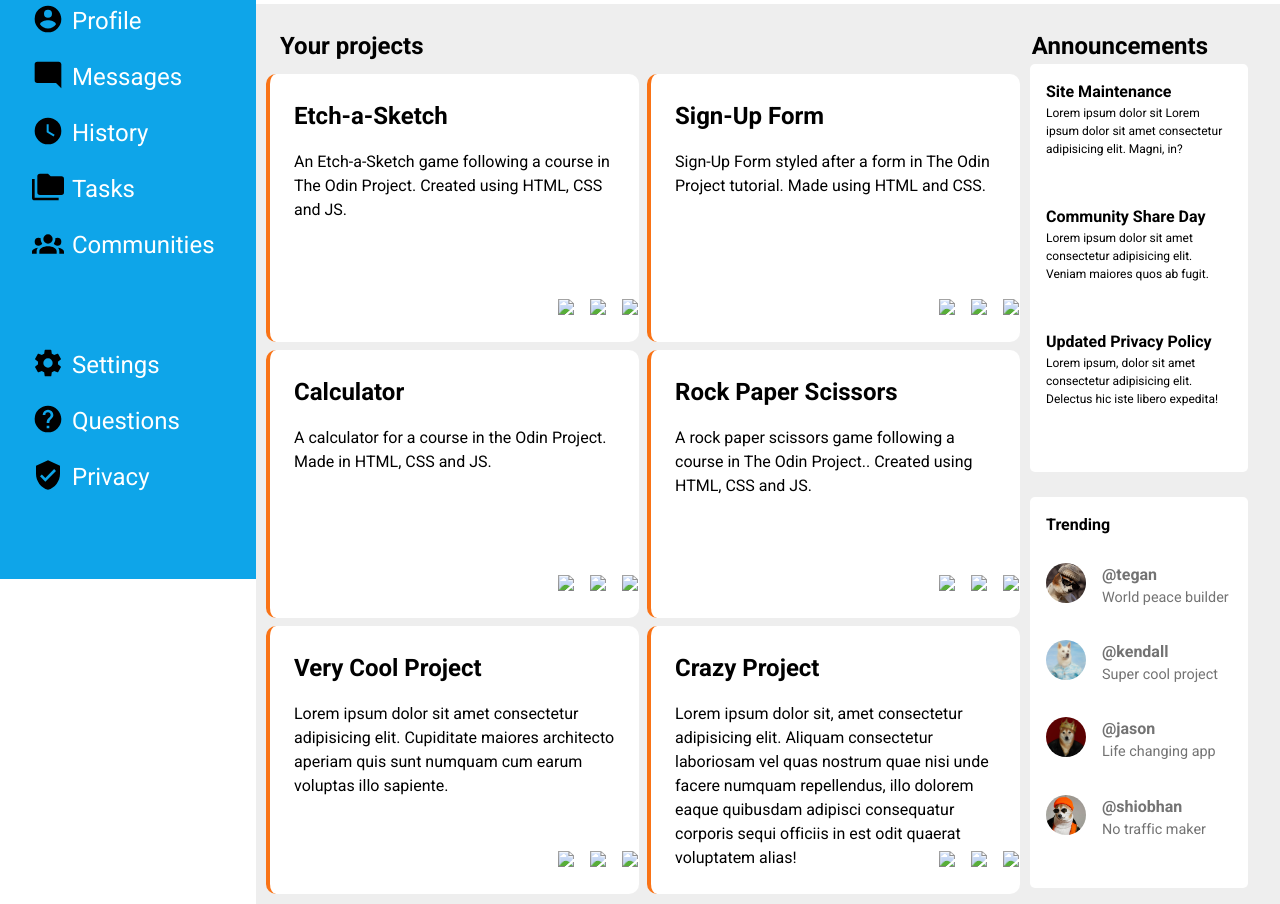
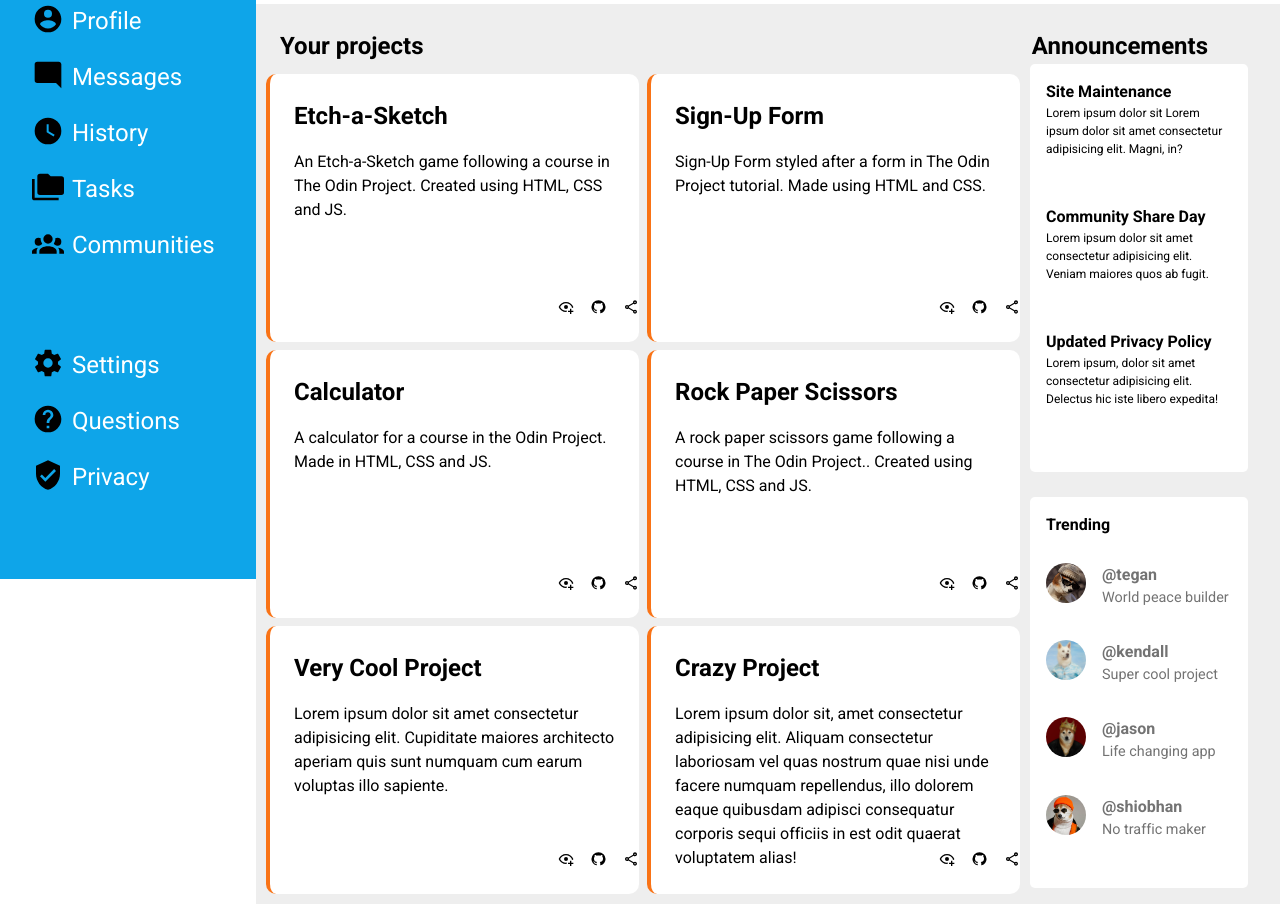
Before and after one commit to c0untyy/admin-dashboard, a plain HTML site: page index.html in a window 1280 px wide. Shown: the part 221-1125 px from the top of the page. Drawn offline with Linux system fonts and the light colour scheme; the site is published under a folder, as on GitHub Pages, so addresses that start at the root find nothing.

Commit message:
Fix wrong icon directory

```diff
--- a/index.html
+++ b/index.html
@@ -121,12 +121,12 @@
               </p>
               <div class="card_buttons">
                 <a href="https://c0untyy.github.io/etch-a-sketch/"
-                  ><img src="/icons/eye-plus-outline.svg"
+                  ><img src="icons/eye-plus-outline.svg"
                 /></a>
                 <a href="https://github.com/c0untyy/etch-a-sketch"
-                  ><img src="/icons/github.svg"
+                  ><img src="icons/github.svg"
                 /></a>
-                <a href="/"><img src="/icons/share-variant-outline.svg" /></a>
+                <a href="/"><img src="icons/share-variant-outline.svg" /></a>
               </div>
             </div>
             <div class="card">
@@ -137,12 +137,12 @@
               </p>
               <div class="card_buttons">
                 <a href="https://c0untyy.github.io/sign-up-form/"
-                  ><img src="/icons/eye-plus-outline.svg"
+                  ><img src="icons/eye-plus-outline.svg"
                 /></a>
                 <a href="https://github.com/c0untyy/sign-up-form"
-                  ><img src="/icons/github.svg"
+                  ><img src="icons/github.svg"
                 /></a>
-                <a href="/"><img src="/icons/share-variant-outline.svg" /></a>
+                <a href="/"><img src="icons/share-variant-outline.svg" /></a>
               </div>
             </div>
             <div class="card">
@@ -153,12 +153,12 @@
               </p>
               <div class="card_buttons">
                 <a href="https://c0untyy.github.io/calculator/"
-                  ><img src="/icons/eye-plus-outline.svg"
+                  ><img src="icons/eye-plus-outline.svg"
                 /></a>
                 <a href="https://github.com/c0untyy/calculator"
-                  ><img src="/icons/github.svg"
+                  ><img src="icons/github.svg"
                 /></a>
-                <a href="/"><img src="/icons/share-variant-outline.svg" /></a>
+                <a href="/"><img src="icons/share-variant-outline.svg" /></a>
               </div>
             </div>
             <div class="card">
@@ -169,12 +169,12 @@
               </p>
               <div class="card_buttons">
                 <a href="https://c0untyy.github.io/rock-paper-scissors/"
-                  ><img src="/icons/eye-plus-outline.svg"
+                  ><img src="icons/eye-plus-outline.svg"
                 /></a>
                 <a href="https://github.com/c0untyy/rock-paper-scissors"
-                  ><img src="/icons/github.svg"
+                  ><img src="icons/github.svg"
                 /></a>
-                <a href="/"><img src="/icons/share-variant-outline.svg" /></a>
+                <a href="/"><img src="icons/share-variant-outline.svg" /></a>
               </div>
             </div>
             <div class="card">
@@ -185,9 +185,9 @@
                 earum voluptas illo sapiente.
               </p>
               <div class="card_buttons">
-                <a href="/"><img src="/icons/eye-plus-outline.svg" /></a>
-                <a href="/"><img src="/icons/github.svg" /></a>
-                <a href="/"><img src="/icons/share-variant-outline.svg" /></a>
+                <a href="/"><img src="icons/eye-plus-outline.svg" /></a>
+                <a href="/"><img src="icons/github.svg" /></a>
+                <a href="/"><img src="icons/share-variant-outline.svg" /></a>
               </div>
             </div>
             <div class="card">
@@ -200,9 +200,9 @@
                 voluptatem alias!
               </p>
               <div class="card_buttons">
-                <a href="/"><img src="/icons/eye-plus-outline.svg" /></a>
-                <a href="/"><img src="/icons/github.svg" /></a>
-                <a href="/"><img src="/icons/share-variant-outline.svg" /></a>
+                <a href="/"><img src="icons/eye-plus-outline.svg" /></a>
+                <a href="/"><img src="icons/github.svg" /></a>
+                <a href="/"><img src="icons/share-variant-outline.svg" /></a>
               </div>
             </div>
           </div>
```
